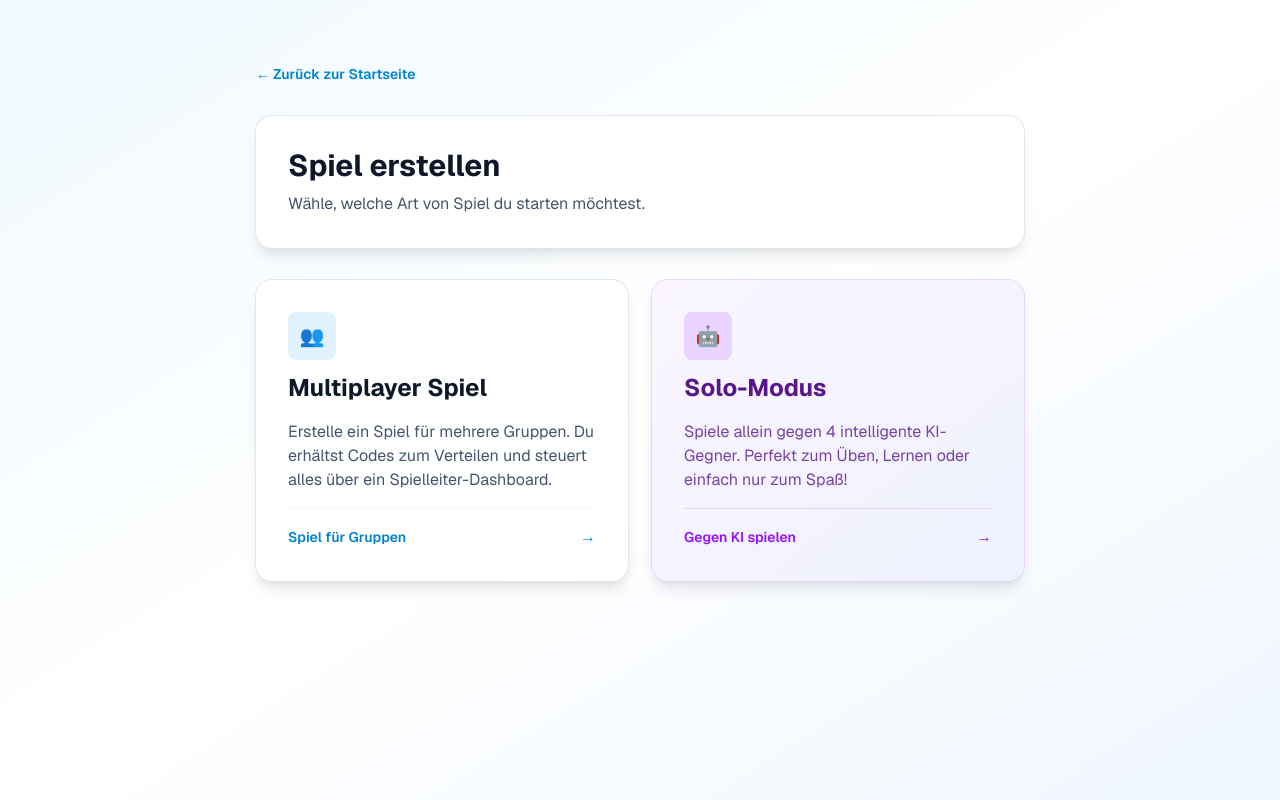
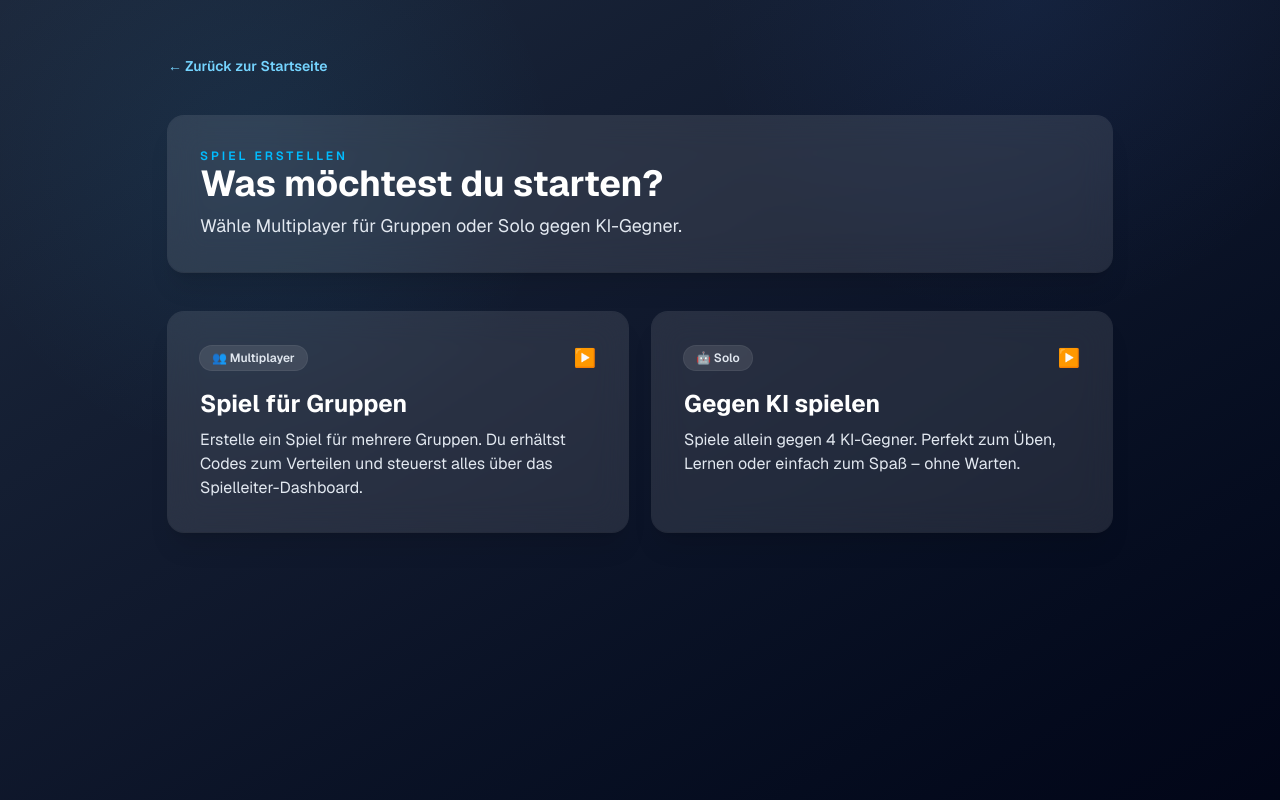
Before and after one commit to swjnmang/marktmatch5, a Next.js app in the folder mm5-vercel/: page /spiel-erstellen in a window 1280 px wide. Built offline with nearby package versions, Linux system fonts and the light colour scheme.

Commit message:
UI: Gemeinsame Tokens & dunkler Shell auf allen Seiten

```diff
--- a/mm5-vercel/src/app/solo/page.tsx
+++ b/mm5-vercel/src/app/solo/page.tsx
@@ -7,6 +7,7 @@ import Link from "next/link";
 import { db } from "@/lib/firebase";
 import { collection, addDoc, serverTimestamp, type Timestamp } from "firebase/firestore";
 import type { GameDocument, GroupState } from "@/lib/types";
+import { ui } from "@/lib/ui";
 
 const DEFAULT_PARAMETERS = {
   startingCapital: 30000,
@@ -113,19 +114,18 @@ export default function SoloModePage() {
   };
 
   return (
-    <main className="mx-auto flex max-w-3xl flex-col gap-10 px-6 py-14 sm:px-10">
+    <main className={ui.page.shell}>
+      <div className={ui.page.overlay} />
+      <div className={ui.page.container}>
         <div className="flex flex-col gap-2">
-        <p className="text-sm font-semibold uppercase tracking-[0.25em] text-purple-600">Solo-Modus</p>
-        <h1 className="text-3xl font-semibold text-slate-900 sm:text-4xl">
-          Gegen KI-Gegner spielen
-        </h1>
-        <p className="text-base text-slate-600">
-          Im Solo-Modus trittst du gegen 4 KI-gesteuerte Unternehmen an. Perfekt zum Üben,
-          Lernen oder einfach zum Spaß spielen – ohne auf andere Spieler warten zu müssen!
+          <p className={ui.header.kicker}>Solo-Modus</p>
+          <h1 className={ui.header.title}>Gegen KI-Gegner spielen</h1>
+          <p className={ui.header.subtitle}>
+            Im Solo-Modus trittst du gegen 4 KI-gesteuerte Unternehmen an. Perfekt zum Üben oder einfach zum Spaß – ohne Warten.
           </p>
         </div>
 
-      <div className="rounded-2xl bg-white p-6 shadow-lg ring-1 ring-slate-200">
+        <div className={ui.card.padded}>
         {error && (
           <div className="mb-4 rounded-lg bg-red-50 p-4 text-red-700 text-sm">{error}</div>
         )}
@@ -187,10 +187,11 @@ export default function SoloModePage() {
 
         <Link
           href="/"
-        className="text-sm font-semibold text-purple-700 underline-offset-4 hover:underline"
+          className={ui.header.backLink}
         >
           ← Zurück zur Startseite
         </Link>
+      </div>
     </main>
   );
 }
--- a/mm5-vercel/src/app/spiel-erstellen/page.tsx
+++ b/mm5-vercel/src/app/spiel-erstellen/page.tsx
@@ -1,65 +1,57 @@
 "use client";
 
 import Link from "next/link";
+import { ui } from "@/lib/ui";
 
 export default function CreateGame() {
   return (
-    <main className="min-h-screen bg-gradient-to-br from-sky-50 via-white to-blue-50 px-6 py-16">
-      <div className="mx-auto max-w-3xl">
-        <div className="mb-8">
-          <Link
-            href="/"
-            className="text-sm font-semibold text-sky-600 hover:text-sky-700 flex items-center gap-2"
-          >
+    <main className={ui.page.shell}>
+      <div className={ui.page.overlay} />
+      <div className={ui.page.container}>
+        <div className="flex items-center justify-between">
+          <Link href="/" className={ui.header.backLink}>
             ← Zurück zur Startseite
           </Link>
         </div>
 
-        <div className="rounded-2xl bg-white p-8 shadow-lg ring-1 ring-slate-200 mb-8">
-          <h1 className="text-3xl font-bold text-slate-900 mb-2">Spiel erstellen</h1>
-          <p className="text-slate-600">
-            Wähle, welche Art von Spiel du starten möchtest.
+        <div className={ui.card.padded}>
+          <p className={ui.header.kicker}>Spiel erstellen</p>
+          <h1 className="text-3xl font-bold text-white sm:text-4xl mb-2">Was möchtest du starten?</h1>
+          <p className={ui.header.subtitle}>
+            Wähle Multiplayer für Gruppen oder Solo gegen KI-Gegner.
           </p>
         </div>
 
         <div className="grid gap-6 sm:grid-cols-2">
-          {/* Multiplayer Game */}
           <Link
             href="/spielleiter"
-            className="group flex flex-col gap-4 rounded-2xl bg-white p-8 shadow-lg ring-1 ring-slate-200 transition hover:shadow-xl hover:-translate-y-1"
+            className={`group flex flex-col gap-4 ${ui.card.padded} transition hover:-translate-y-1 hover:ring-white/20`}
           >
-            <div>
-              <div className="inline-flex h-12 w-12 items-center justify-center rounded-lg bg-sky-100 mb-3">
-                <span className="text-xl">👥</span>
-              </div>
-              <h2 className="text-2xl font-bold text-slate-900">Multiplayer Spiel</h2>
+            <div className="flex items-center justify-between">
+              <div className={ui.pill}>👥 Multiplayer</div>
+              <span className="text-lg text-sky-200 group-hover:translate-x-0.5 transition">▶️</span>
             </div>
-            <p className="text-slate-600 flex-grow">
-              Erstelle ein Spiel für mehrere Gruppen. Du erhältst Codes zum Verteilen und steuert alles über ein Spielleiter-Dashboard.
-            </p>
-            <div className="flex items-center justify-between pt-4 border-t border-slate-100">
-              <span className="text-sm font-semibold text-sky-600">Spiel für Gruppen</span>
-              <span className="text-sky-600 group-hover:translate-x-0.5 transition">→</span>
+            <div className="space-y-2">
+              <h2 className="text-2xl font-bold text-white">Spiel für Gruppen</h2>
+              <p className="text-slate-200">
+                Erstelle ein Spiel für mehrere Gruppen. Du erhältst Codes zum Verteilen und steuerst alles über das Spielleiter-Dashboard.
+              </p>
             </div>
           </Link>
 
-          {/* Solo Mode */}
           <Link
             href="/solo"
-            className="group flex flex-col gap-4 rounded-2xl bg-gradient-to-br from-purple-50 to-indigo-50 p-8 shadow-lg ring-1 ring-purple-200 transition hover:shadow-xl hover:-translate-y-1"
+            className={`group flex flex-col gap-4 ${ui.card.padded} transition hover:-translate-y-1 hover:ring-white/20`}
           >
-            <div>
-              <div className="inline-flex h-12 w-12 items-center justify-center rounded-lg bg-purple-200 mb-3">
-                <span className="text-xl">🤖</span>
-              </div>
-              <h2 className="text-2xl font-bold text-purple-900">Solo-Modus</h2>
+            <div className="flex items-center justify-between">
+              <div className={ui.pill}>🤖 Solo</div>
+              <span className="text-lg text-sky-200 group-hover:translate-x-0.5 transition">▶️</span>
             </div>
-            <p className="text-purple-900/80 flex-grow">
-              Spiele allein gegen 4 intelligente KI-Gegner. Perfekt zum Üben, Lernen oder einfach nur zum Spaß!
-            </p>
-            <div className="flex items-center justify-between pt-4 border-t border-purple-200">
-              <span className="text-sm font-semibold text-purple-600">Gegen KI spielen</span>
-              <span className="text-purple-600 group-hover:translate-x-0.5 transition">→</span>
+            <div className="space-y-2">
+              <h2 className="text-2xl font-bold text-white">Gegen KI spielen</h2>
+              <p className="text-slate-200">
+                Spiele allein gegen 4 KI-Gegner. Perfekt zum Üben, Lernen oder einfach zum Spaß – ohne Warten.
+              </p>
             </div>
           </Link>
         </div>
--- a/mm5-vercel/src/app/spielleiter/page.tsx
+++ b/mm5-vercel/src/app/spielleiter/page.tsx
@@ -9,6 +9,7 @@ import { collection, addDoc, serverTimestamp, query, where, onSnapshot, getDocs
 import { generateAdminPin, generateGroupCode, savePinToLocalStorage } from "@/lib/auth";
 import { PRESET_PARAMETERS } from "@/lib/presets";
 import type { GameParameters } from "@/lib/types";
+import { ui } from "@/lib/ui";
 
 export default function SpielleiterPage() {
   const router = useRouter();
@@ -129,12 +130,14 @@ export default function SpielleiterPage() {
   };
 
   return (
-    <main className="min-h-screen bg-gradient-to-br from-sky-50 via-blue-50 to-sky-100 px-4 py-10">
-      <section className="mx-auto max-w-3xl space-y-8">
-        <div className="text-center">
-          <h1 className="text-4xl font-bold text-slate-900">Spiel erstellen & verwalten</h1>
-          <p className="mt-2 text-slate-600">
-            Konfiguriere ein neues Planspiel oder tritt einem bestehenden bei
+    <main className={ui.page.shell}>
+      <div className={ui.page.overlay} />
+      <section className={ui.page.container}>
+        <div className="text-center space-y-2">
+          <p className={ui.header.kicker}>Spielleitung</p>
+          <h1 className="text-4xl font-bold text-white">Spiel erstellen & verwalten</h1>
+          <p className={ui.header.subtitle}>
+            Konfiguriere ein neues Planspiel oder tritt einem bestehenden bei.
           </p>
         </div>
 
@@ -464,7 +467,7 @@ export default function SpielleiterPage() {
 
         <Link
           href="/"
-          className="text-sm font-semibold text-sky-700 underline-offset-4 hover:underline block text-center"
+          className={`${ui.header.backLink} block text-center`}
         >
           ← Zurück zur Startseite
         </Link>
--- /dev/null
+++ b/mm5-vercel/src/lib/ui.ts
@@ -0,0 +1,40 @@
+// Shared UI tokens to keep styling consistent and easy to tweak.
+export const ui = {
+  page: {
+    shell: "relative min-h-screen overflow-hidden bg-gradient-to-br from-slate-800 via-slate-900 to-slate-950",
+    overlay:
+      "absolute inset-0 bg-[radial-gradient(circle_at_20%_20%,rgba(56,189,248,0.08),transparent_25%),radial-gradient(circle_at_80%_0%,rgba(59,130,246,0.08),transparent_25%)]",
+    container: "relative mx-auto flex w-full max-w-5xl flex-col gap-10 px-6 py-14 sm:px-10",
+    wideContainer: "relative mx-auto flex w-full max-w-6xl flex-col gap-10 px-6 py-14 sm:px-10",
+  },
+  header: {
+    kicker: "text-xs font-semibold uppercase tracking-[0.25em] text-sky-400",
+    title: "text-3xl font-bold text-white sm:text-4xl",
+    subtitle: "text-base text-slate-200 sm:text-lg",
+    backLink: "inline-flex items-center gap-2 text-sm font-semibold text-sky-300 hover:text-sky-200 transition",
+  },
+  card: {
+    base: "rounded-2xl bg-white/10 backdrop-blur-lg shadow-xl ring-1 ring-white/10",
+    padded: "rounded-2xl bg-white/10 backdrop-blur-lg shadow-xl ring-1 ring-white/10 p-6 sm:p-8",
+  },
+  text: {
+    primary: "text-white",
+    secondary: "text-slate-200",
+    muted: "text-slate-300",
+    label: "text-sm font-semibold text-slate-200",
+  },
+  cta: {
+    primary:
+      "inline-flex items-center justify-center gap-2 rounded-lg bg-gradient-to-r from-sky-500 to-cyan-400 px-4 py-3 text-sm font-semibold text-slate-900 shadow-md transition hover:from-sky-400 hover:to-cyan-300 hover:-translate-y-0.5",
+    secondary:
+      "inline-flex items-center justify-center gap-2 rounded-lg bg-white/10 px-4 py-3 text-sm font-semibold text-white ring-1 ring-white/20 transition hover:bg-white/15 hover:-translate-y-0.5",
+  },
+  pill: "inline-flex items-center gap-2 rounded-full bg-white/10 px-3 py-1 text-xs font-semibold text-slate-200 ring-1 ring-white/15",
+  badge: "inline-flex items-center gap-2 rounded-full bg-sky-500/20 px-3 py-1 text-xs font-semibold text-sky-100 ring-1 ring-sky-400/30",
+  input:
+    "rounded-lg border border-white/15 bg-white/5 px-3 py-2 text-sm text-white placeholder:text-slate-400 shadow-sm focus:border-sky-400 focus:outline-none focus:ring-2 focus:ring-sky-300/40",
+  section: {
+    title: "text-xl font-semibold text-white",
+    subtitle: "text-sm text-slate-200",
+  },
+};
```
Also changed, not shown: mm5-vercel/src/app/admin/page.tsx (+23 -19 lines), mm5-vercel/src/app/einstellungen/page.tsx (+15 -19 lines), mm5-vercel/src/app/gruppe/page.tsx (+16 -21 lines), mm5-vercel/src/app/materialien/page.tsx (+17 -14 lines). Lines whose indentation alone changed are shown as unchanged.
